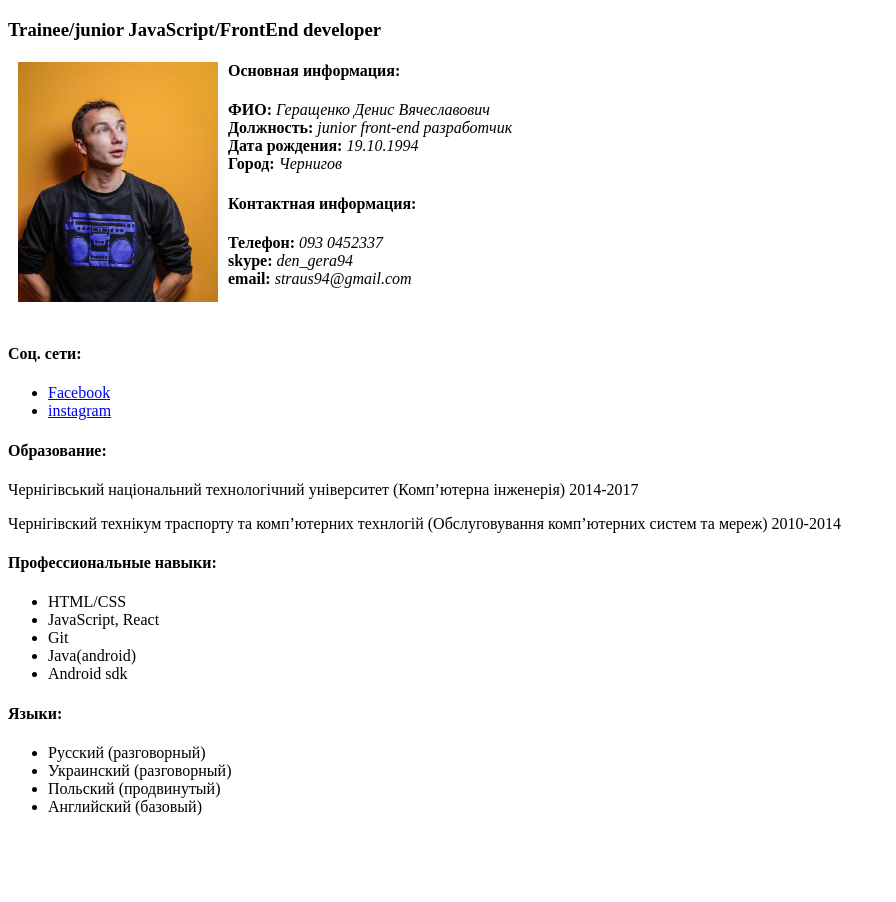
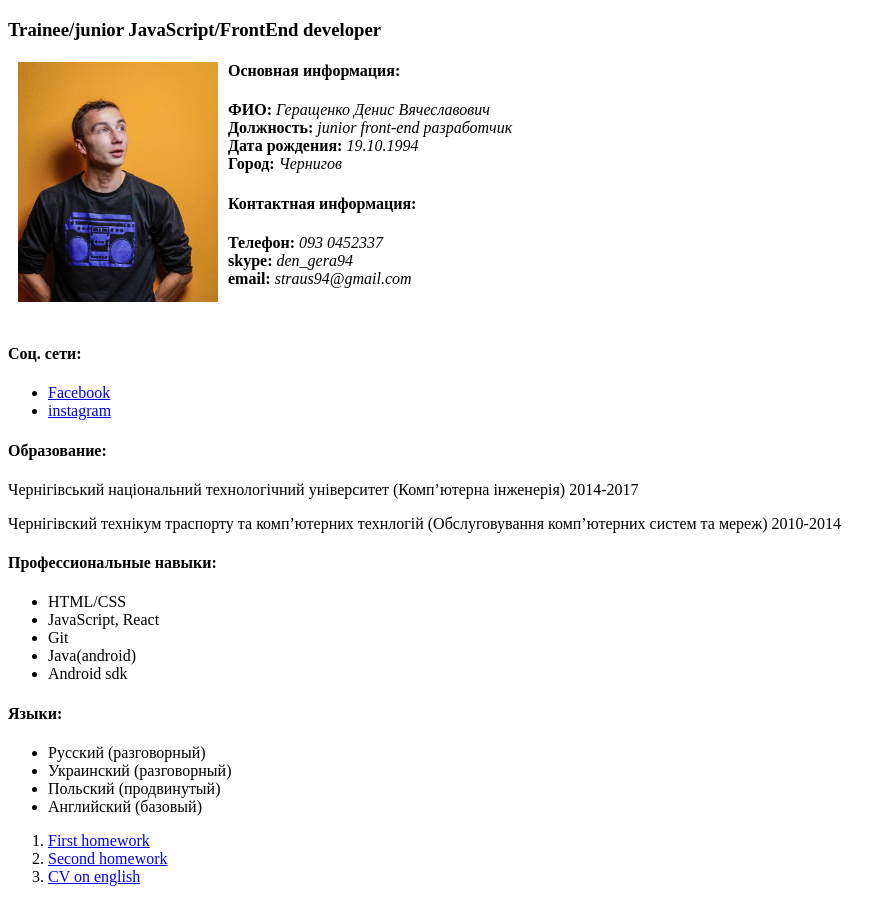
Before and after one commit to straus94/cv-beetroot, a plain HTML site: page index.html in a window 1280 px wide. Shown: the whole page, without its empty margins (0-896 px from the left). Before the commit the page ends 832 px from the top, so only its background shows below. Drawn offline with Linux system fonts and the light colour scheme.

Commit message:
add links

```diff
--- a/index.html
+++ b/index.html
@@ -80,6 +80,13 @@
         </ul>
     </div>
 
+    <div>
+        <ol>
+            <li><a href="https://straus94.github.io/home-task/">First homework</a></li>
+            <li><a href="https://straus94.github.io/list-and-link/">Second homework</a></li>
+            <li><a href="https://straus94.github.io/cv-beetroot/indexEng.html">CV on english</a></li>
+        </ol>
+    </div>
 </body>
 
 </html>
```
